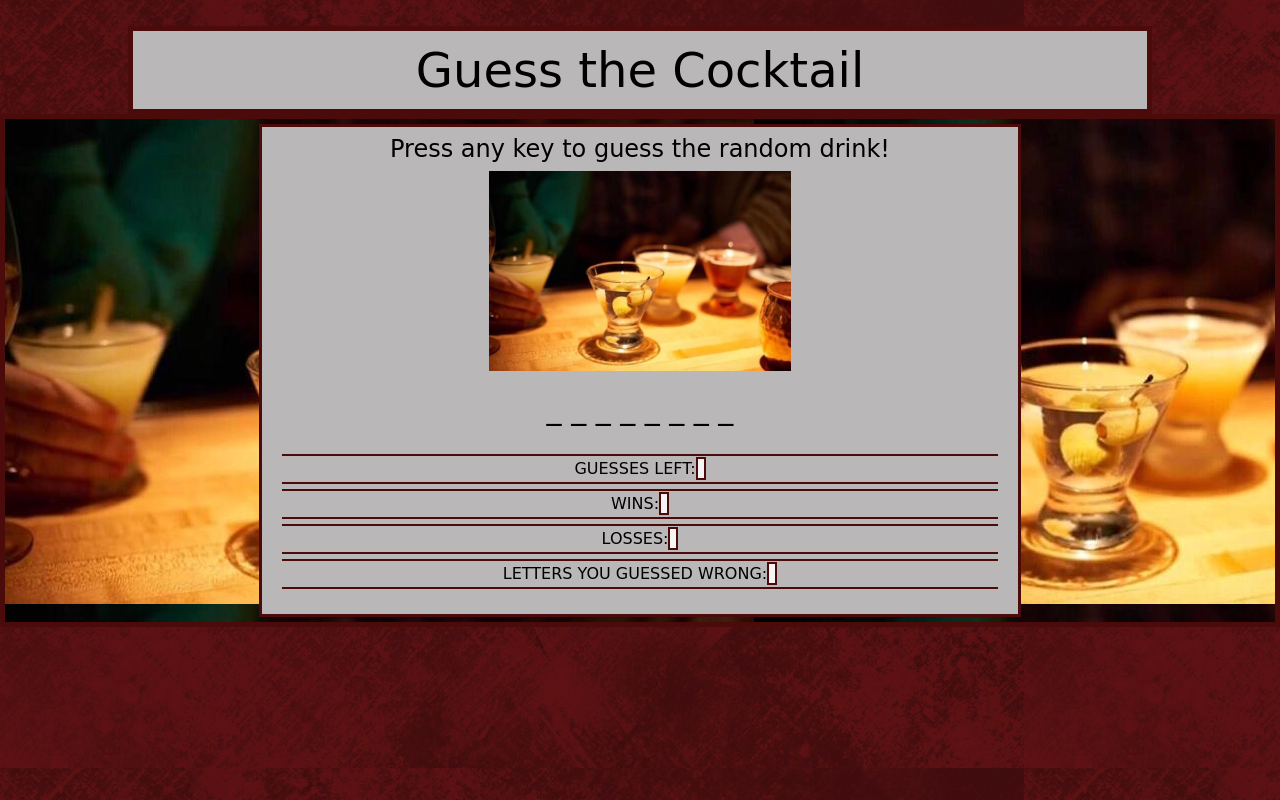
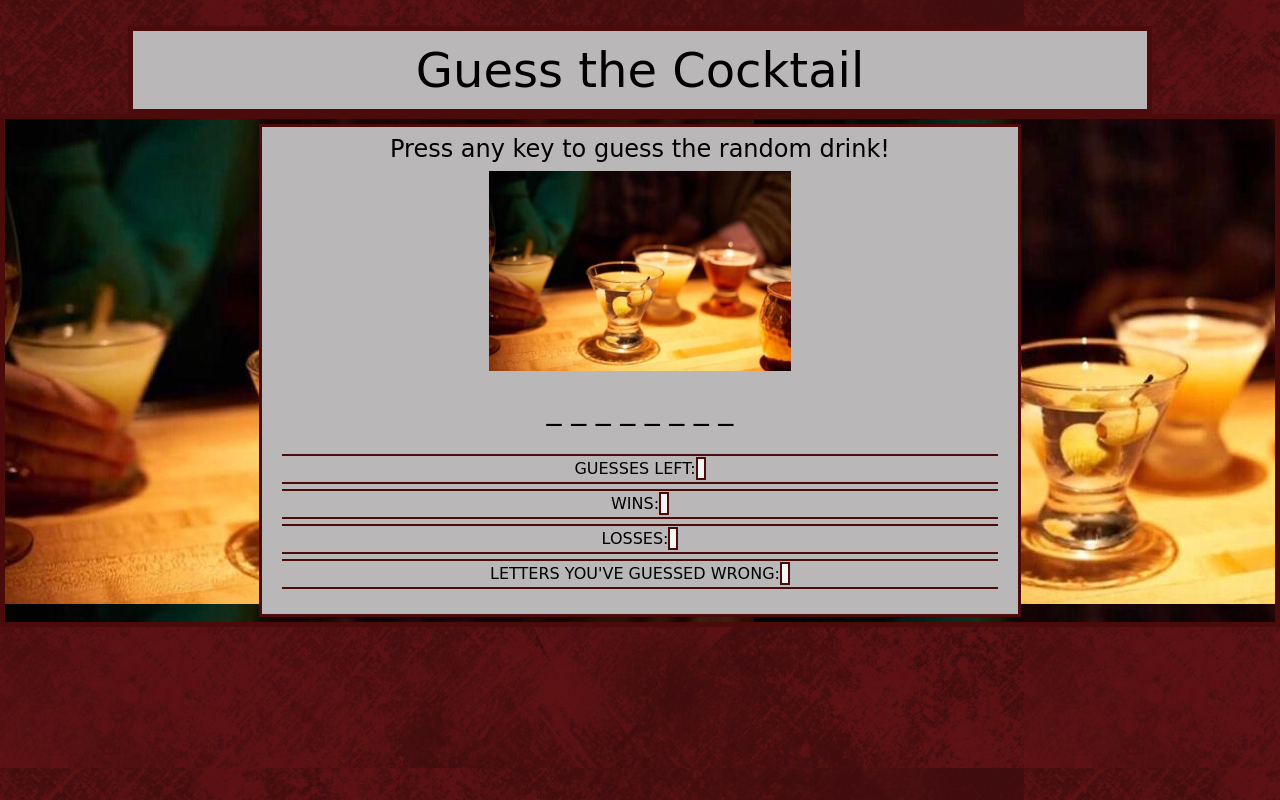
Before and after one commit to peterjast/Word-Guess-Game, a plain HTML site: page index.html in a window 1280 px wide. Drawn offline with Linux system fonts and the light colour scheme; a web font is replaced by a local one.

Commit message:
minor changes

```diff
--- a/index.html
+++ b/index.html
@@ -40,7 +40,7 @@
                         </h3>
                     </div>
                     <div class="sidebar">
-                        <h3>LETTERS YOU GUESSED WRONG:
+                        <h3>LETTERS YOU'VE GUESSED WRONG:
                             <span id="playerguesses"></span>
                         </h3>
                     </div>
```
